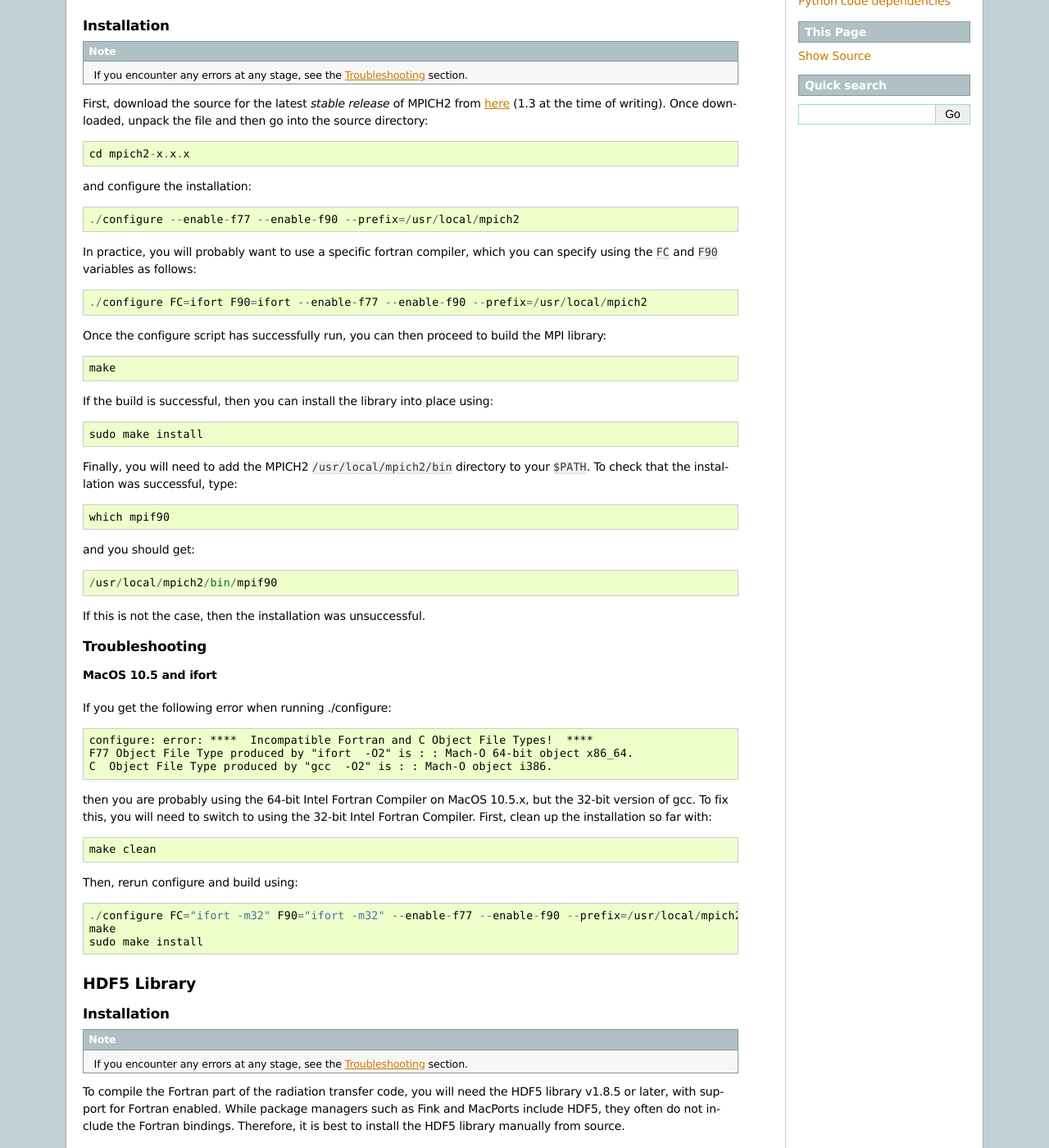
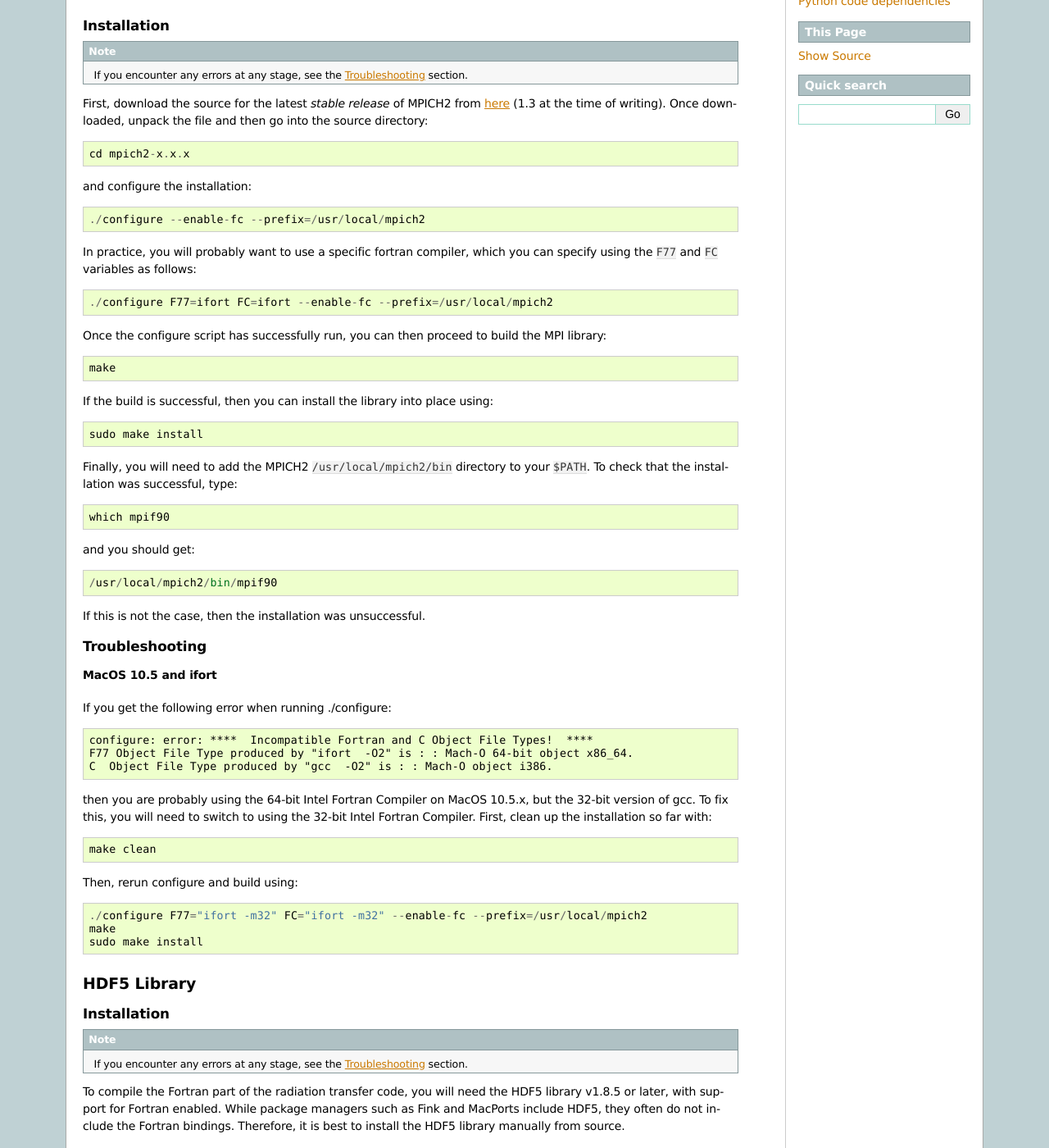
Before and after one commit to hyperion-rt/hyperion, a Sphinx documentation site: the page built from documentation/source/fortran_dependencies.rst, in a window 1280 px wide and 1400 px high, scrolled down 435 px. Shown: the whole window at 82% size. Built offline with Sphinx 7.4.7, drawn with Linux system fonts in a browser that asks for light colours; formulas are drawn with MathJax 3.

Commit message:
Updated configure command for MPI in documentation

```diff
--- a/documentation/source/fortran_dependencies.rst
+++ b/documentation/source/fortran_dependencies.rst
@@ -40,12 +40,12 @@ into the source directory::
 
 and configure the installation::
 
-    ./configure --enable-f77 --enable-f90 --prefix=/usr/local/mpich2
+    ./configure --enable-fc --prefix=/usr/local/mpich2
 
 In practice, you will probably want to use a specific fortran compiler, which
-you can specify using the ``FC`` and ``F90`` variables as follows::
+you can specify using the ``F77`` and ``FC`` variables as follows::
 
-    ./configure FC=ifort F90=ifort --enable-f77 --enable-f90 --prefix=/usr/local/mpich2
+    ./configure F77=ifort FC=ifort --enable-fc --prefix=/usr/local/mpich2
 
 Once the configure script has successfully run, you can then proceed to build
 the MPI library::
@@ -90,7 +90,7 @@ with::
 
 Then, rerun configure and build using::
 
-    ./configure FC="ifort -m32" F90="ifort -m32" --enable-f77 --enable-f90 --prefix=/usr/local/mpich2
+    ./configure F77="ifort -m32" FC="ifort -m32" --enable-fc --prefix=/usr/local/mpich2
     make
     sudo make install
 
```
